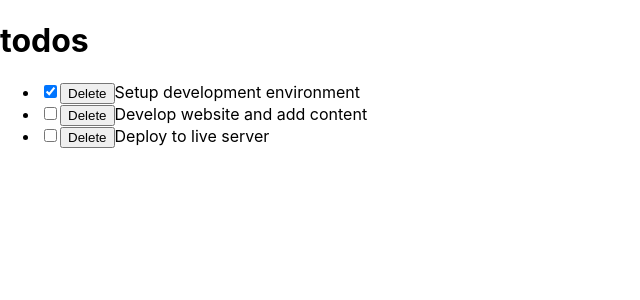
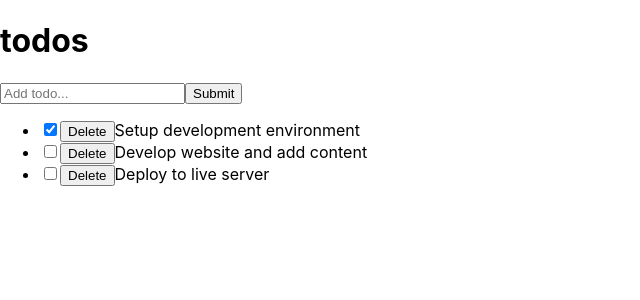
Before and after one commit to Alhajideen/To-do-app, a React (Create React App) app: page / in a window 1280 px wide. Shown: the top 300 px of the page, without its empty margins (0-640 px from the left). Built offline with nearby package versions, Linux system fonts and the light colour scheme.

Commit message:
install uuid

```diff
--- a/package.json
+++ b/package.json
@@ -9,6 +9,7 @@
     "react": "^18.2.0",
     "react-dom": "^18.2.0",
     "react-scripts": "5.0.1",
+    "uuid": "^9.0.0",
     "web-vitals": "^2.1.4"
   },
   "scripts": {
--- a/src/components/InputTodo.js
+++ b/src/components/InputTodo.js
@@ -1,10 +1,32 @@
 import React, { Component } from 'react';
 
 class InputTodo extends Component {
+  state = {
+    title: '',
+  };
+  onChange = (e) => {
+    this.setState({
+      [e.target.name]: e.target.value,
+    });
+  };
+  handleSubmit = (e) => {
+    e.preventDefault();
+    this.props.addTodoProps(this.state.title);
+    this.setState({
+      title: '',
+    });
+  };
+
   render() {
     return (
-      <form>
-        <input type="text" placeholder="Add Todo..." />
+      <form onSubmit={this.handleSubmit}>
+        <input
+          type="text"
+          placeholder="Add todo..."
+          value={this.state.title}
+          name="title"
+          onChange={this.onChange}
+        />
         <button>Submit</button>
       </form>
     );
--- a/src/components/TodoContainer.js
+++ b/src/components/TodoContainer.js
@@ -1,6 +1,7 @@
 import React from 'react';
 import Header from './Header';
 import TodosList from './TodosList';
+import InputTodo from './InputTodo';
 
 class TodoContainer extends React.Component {
   state = {
@@ -45,10 +46,21 @@
       ],
     });
   };
+  addTodoItem = (title) => {
+    const newTodo = {
+      id: 4,
+      title: title,
+      completed: false,
+    };
+    this.setState({
+      todos: [...this.state.todos, newTodo],
+    });
+  };
   render() {
     return (
       <div>
         <Header />
+        <InputTodo addTodoProps={this.addTodoItem} />
         <TodosList
           todos={this.state.todos}
           handleChangeProps={this.handleChange}
```
Also changed, not shown: 1 other file (tests, documents, lock files or other folders).
